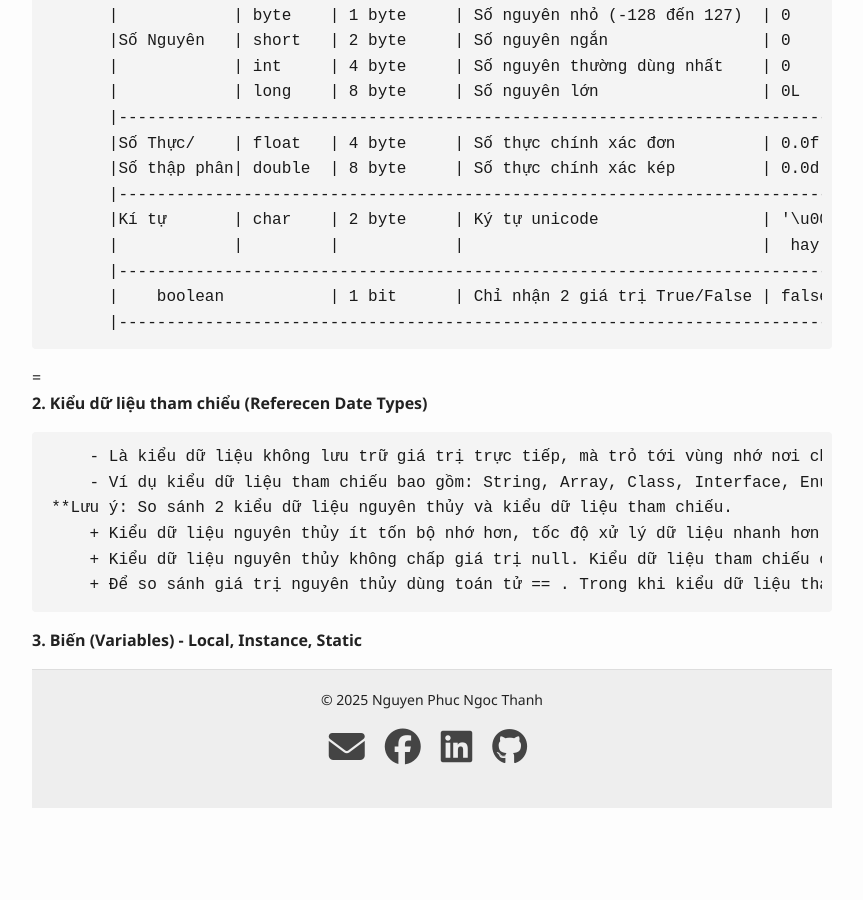
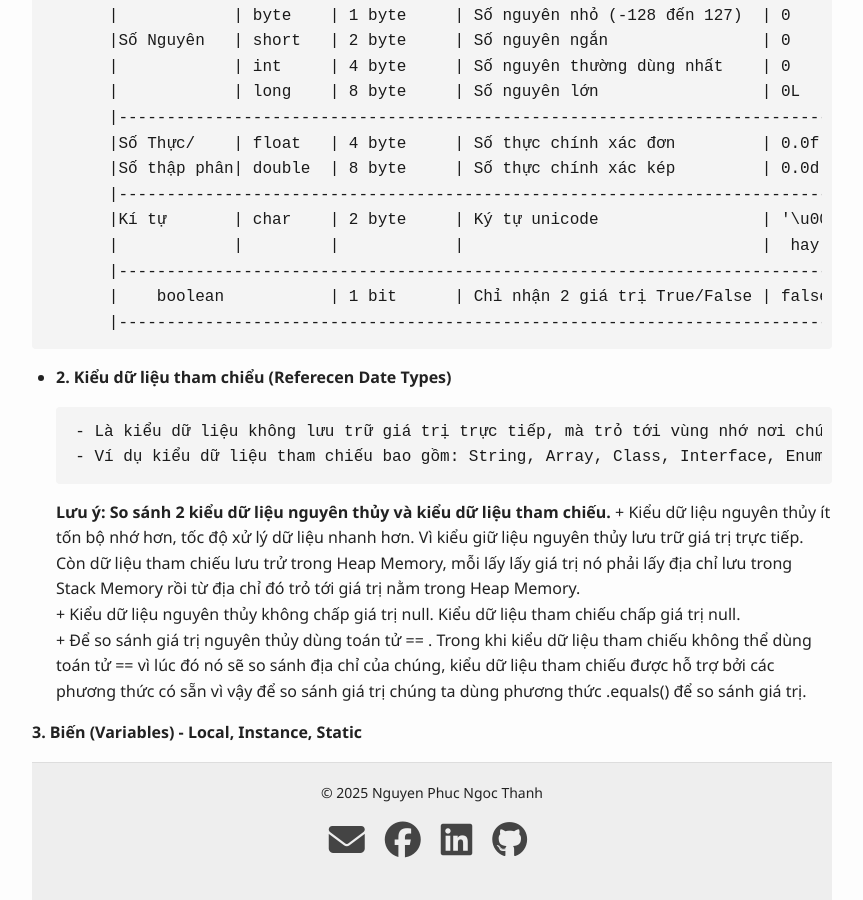
Before and after one commit to npngocthanh99/npngocthanh99.github.io, a Jekyll site: the page built from _posts/2025-06-29-java-core-post.md, in a window 1280 px wide and 900 px high, scrolled down 1364 px. Shown: the whole window, without its empty margins (208-1071 px from the left). Built offline with Jekyll 4.4.1, drawn with Linux system fonts in a browser that asks for light colours; before the commit the page ends 2172 px from its top, so only the background shows below that.

````diff
--- a/_posts/2025-06-29-java-core-post.md
+++ b/_posts/2025-06-29-java-core-post.md
@@ -57,12 +57,13 @@ Lưu ý: Vì là kiến thức bản thân tớ nên có thể sai sót mong m
       |    boolean           | 1 bit      | Chỉ nhận 2 giá trị True/False | false                                          |
       |--------------------------------------------------------------------------------------------------------------------|
 ```
-=
+-
     **2. Kiểu dữ liệu tham chiểu (Referecen Date Types)**
 
         - Là kiểu dữ liệu không lưu trữ giá trị trực tiếp, mà trỏ tới vùng nhớ nơi chứa đối tượng (lưu ở Heap memory)
         - Ví dụ kiểu dữ liệu tham chiếu bao gồm: String, Array, Class, Interface, Enum, Object, List...
-    **Lưu ý: So sánh 2 kiểu dữ liệu nguyên thủy và kiểu dữ liệu tham chiếu.
+
+    **Lưu ý: So sánh 2 kiểu dữ liệu nguyên thủy và kiểu dữ liệu tham chiếu.**
         + Kiểu dữ liệu nguyên thủy ít tốn bộ nhớ hơn, tốc độ xử lý dữ liệu nhanh hơn. Vì kiểu giữ liệu nguyên thủy lưu trữ giá trị trực tiếp. Còn dữ liệu tham chiếu lưu trử trong Heap Memory, mỗi lấy lấy giá trị nó phải lấy địa chỉ lưu trong Stack Memory rồi từ địa chỉ đó trỏ tới giá trị nằm trong Heap Memory.
         + Kiểu dữ liệu nguyên thủy không chấp giá trị null. Kiểu dữ liệu tham chiếu chấp giá trị null.
         + Để so sánh giá trị nguyên thủy dùng toán tử == . Trong khi kiểu dữ liệu tham chiếu không thể dùng toán tử == vì lúc đó nó sẽ so sánh địa chỉ của chúng, kiểu dữ liệu tham chiếu được hỗ trợ bởi các phương thức có sẵn vì vậy để so sánh giá trị chúng ta dùng phương thức .equals() để so sánh giá trị.
````
